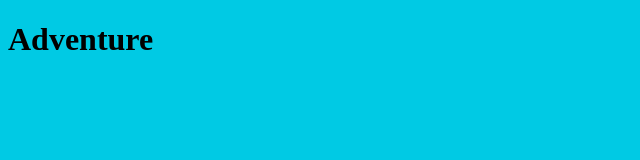
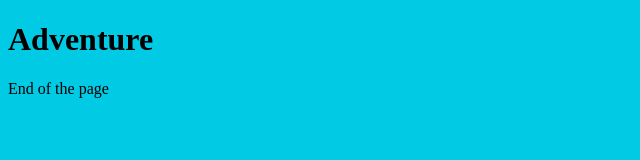
Before and after one commit to knowalldata/github_learning, a plain HTML site: page index.html in a window 1280 px wide. Shown: the whole page, without its empty margins (0-640 px from the left). Drawn offline with Linux system fonts and the light colour scheme.

Commit message:
footer is added

```diff
--- a/index.html
+++ b/index.html
@@ -12,6 +12,9 @@
 		<h1>Adventure</h1>
 	</header>
 
+
+	<footer> End of the page </footer>
+
     <script src="js/app.js"></script>
 </body>
 </html>
```
